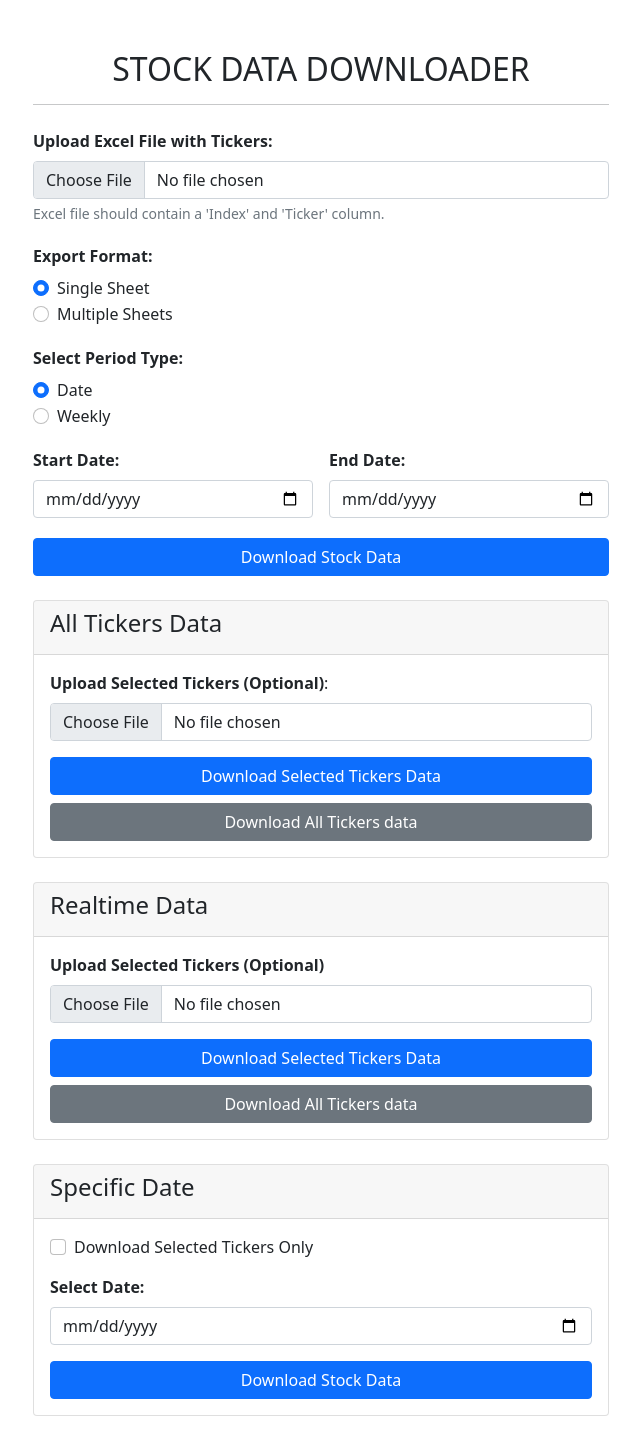
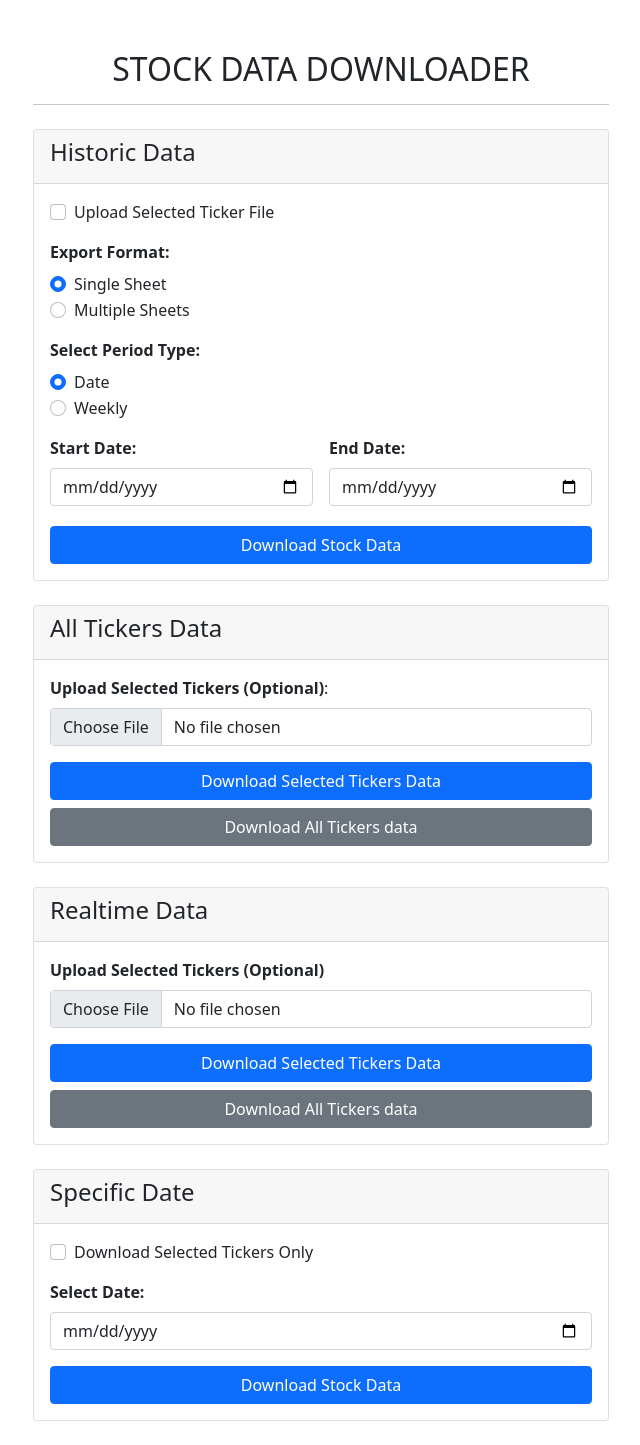
Before and after one commit to ashutoh-excel2011/stock_data_script, a Flask app: page / in a window 1280 px wide. Shown: the whole page, without its empty margins (319-959 px from the left). Before the commit the page ends 1416 px from the top, so only its background shows below. Run offline with Flask 3, Linux system fonts and the light colour scheme; some libraries are stand-ins or nearby versions.

Commit message:
Updated historic download

```diff
--- a/backend/app.py
+++ b/backend/app.py
@@ -3,7 +3,7 @@ import time
 import pandas as pd
 from io import BytesIO
 from google.cloud import storage
-from historic_data import get_stock_data
+from historic_data import generate_historic_data
 from datetime import datetime, timedelta
 from all_components import generate_all_data
 from realtime_data import generate_realtime_data
@@ -35,12 +35,15 @@ def upload_to_gcs(file_content, gcs_path):
     """Upload file content (BytesIO) to Google Cloud Storage."""
     try:
         bucket = storage_client.bucket(GCS_BUCKET_NAME)
+
+        filename = gcs_path.split('/')[-1]
+
         blob = bucket.blob(gcs_path)
 
         # Upload file content
         blob.upload_from_file(file_content, content_type="application/vnd.openxmlformats-officedocument.spreadsheetml.sheet")
 
-        print(f"File uploaded to GCS: gs://{GCS_BUCKET_NAME}/{gcs_path}")
+        print(f"File uploaded to GCS: gs://{GCS_BUCKET_NAME}/{gcs_path}/{filename}")
     except Exception as e:
         print(f"Error uploading file to GCS: {str(e)}")
 
@@ -219,26 +222,24 @@ def download_specific_date():
 @app.route('/download', methods=['POST'])
 def download():
     try:
-        # Get uploaded file
-        uploaded_file = request.files['file']
+        index_ticker_map = {}
         period_type = request.form['period_type']
         export_format = request.form['export_format']
 
-        # Validate file
-        if uploaded_file.filename == '':
-            flash('No file selected')
-            return redirect('/')
+        if 'file' in request.files:
+            uploaded_file = request.files['file']
 
-        if not uploaded_file.filename.endswith(('.xlsx', '.xls')):
-            flash('Invalid file format. Please upload an Excel file.')
-            return redirect('/')
+            if uploaded_file and uploaded_file.filename.endswith(('.xlsx', '.xls')):
+                df_tickers = pd.read_excel(uploaded_file)
+                if 'Ticker' not in df_tickers.columns or 'Index' not in df_tickers.columns:
+                    flash("Excel file must contain 'Ticker' and 'Index' columns")
+                    return redirect('/')
 
-        df_tickers = pd.read_excel(uploaded_file)
-        if 'Ticker' not in df_tickers.columns:
-            flash("Excel file must contain a 'Ticker' column")
-            return redirect('/')
-
-        tickers = df_tickers['Ticker'].unique().tolist()
+                for index, ticker in df_tickers.groupby('Index'):
+                    index_ticker_map[index] = ticker['Ticker'].unique().tolist()
+            elif uploaded_file.filename != '':
+                flash('Invalid file format. Please upload an Excel file.')
+                return redirect('/')
 
         # Handle date range or weeks input
         if period_type == 'date':
@@ -265,35 +266,22 @@ def download():
         # Create Excel file in memory
         output = BytesIO()
         with pd.ExcelWriter(output, engine='xlsxwriter') as writer:
-            if export_format == 'single':
-                sheet_type = 'singlesheet'
-                # Combine all data into a single sheet
-                all_data = []
-                for ticker in tickers:
-                    data = get_stock_data(ticker, start_date, end_date)
-                    if data is not None and not data.empty:
-                        data['Ticker'] = ticker  # Add ticker column
-                        all_data.append(data)
-                    else:
-                        flash(f"No data found for {ticker} in the given date range")
+            if index_ticker_map:
+                if export_format == 'single':
+                    sheet_type = 'singlesheet'
 
-                if all_data:
-                    combined_data = pd.concat(all_data, ignore_index=True)
-                    cols = ['Ticker', 'Date', 'Open', 'High', 'Low', 'Close', 'Adj Close']
-                    combined_data = combined_data[cols]
-                    combined_data.to_excel(writer, sheet_name='Historic Data', index=False)
+                    output = generate_historic_data(start_date, end_date, tickers=index_ticker_map)
+                else:
+                    # Multiple sheets - one per ticker
+                    sheet_type = 'multisheet'
+                    output = generate_historic_data(start_date, end_date, tickers=index_ticker_map, multisheet=True)
             else:
-                # Multiple sheets - one per ticker
-                sheet_type = 'multisheet'
-                for ticker in tickers:
-                    data = get_stock_data(ticker, start_date, end_date)
-                    if data is not None and not data.empty:
-                        cols = ['Ticker', 'Date', 'Open', 'High', 'Low', 'Close', 'Adj Close']
-                        if all(col in data.columns for col in cols):
-                            data = data[cols]
-                        data.to_excel(writer, sheet_name=ticker[:31], index=False)
-                    else:
-                        flash(f"No data found for {ticker} in the given date range")
+                if export_format == 'single':
+                    sheet_type = 'singlesheet'
+                    output = generate_historic_data(start_date, end_date)
+                else:
+                    sheet_type = 'multisheet'
+                    output = generate_historic_data(start_date, end_date, tickers=None, multisheet=True)
 
         output.seek(0)
         filename = f'Market data-historic-{sheet_type}-manual-{time.strftime("%d%m%y")}-range {start_date.replace("-", "")}-{end_date.replace("-", "")}.xlsx'
@@ -311,6 +299,9 @@ def download():
         flash(f"File successfully saved.")
         return redirect('/')
 
+    except ValueError as ve:
+        flash('Invalid input format. Please check your inputs.')
+        return redirect('/')
     except Exception as e:
         flash(f'Error processing request: {str(e)}')
         return redirect('/')
--- a/backend/templates/index.html
+++ b/backend/templates/index.html
@@ -50,16 +50,24 @@
                 {% endfor %}
             {% endif %}
         {% endwith %}
-
+        <div class="card mb-4 mt-4">
+            <div class="card-header"><h4>Historic Data</h4></div>
+            <div class="card-body">
                 <form method="POST" action="/download" enctype="multipart/form-data">
-            <div class="form-group">
+                    <div class="form-check mb-3">
+                        <input class="form-check-input" type="checkbox" id="use_uploaded_file" name="use_uploaded_file">
+                        <label class="form-check-label" for="use_uploaded_file">
+                            Upload Selected Ticker File
+                        </label>
+                    </div>
+                    <div class="form-group mb-3" id="file_upload">
                         <label for="file" class="form-label"><strong>Upload Excel File with Tickers:</strong></label>
-                <input class="form-control" type="file" id="file" name="file" accept=".xlsx,.xls" required>
+                        <input class="form-control" type="file" id="file" name="file" accept=".xlsx,.xls">
                         <div class="form-text">
                             Excel file should contain a 'Index' and 'Ticker' column.
                         </div>
                     </div>
-            <div class="period-type-group">
+                    <div class="period-type-group mb-3">
                         <label class="form-label"><strong>Export Format:</strong></label>
                         <div class="form-check">
                             <input class="form-check-input" type="radio" name="export_format" id="single_sheet" value="single" checked>
@@ -70,7 +78,7 @@
                             <label class="form-check-label" for="multiple_sheets">Multiple Sheets</label>
                         </div>
                     </div>
-            <div class="period-type-group">
+                    <div class="period-type-group mb-3">
                         <label class="form-label"><strong>Select Period Type:</strong></label>
                         <div class="form-check">
                             <input class="form-check-input" type="radio" name="period_type" id="period_date" value="date" checked>
@@ -81,22 +89,19 @@
                             <label class="form-check-label" for="period_weeks">Weekly</label>
                         </div>
                     </div>
-
-            <div class="period-input date active">
+                    <div class="period-input date active mb-3">
                         <div class="form-group row g-3 align-items-center">
                             <div class="col-md-6">
                                 <label for="start_date" class="form-label"><strong>Start Date:</strong></label>
                                 <input type="date" class="form-control" id="start_date" name="start_date">
                             </div>
-
                             <div class="col-md-6">
                                 <label for="end_date" class="form-label"><strong>End Date:</strong></label>
                                 <input type="date" class="form-control" id="end_date" name="end_date">
                             </div>
                         </div>
                     </div>
-
-            <div class="period-input weeks">
+                    <div class="period-input weeks mb-3">
                         <div class="form-group">
                             <label for="weeks" class="form-label"><strong>Number of Weeks:</strong></label>
                             <input type="number" class="form-control" id="weeks" name="weeks" min="1">
@@ -106,6 +111,8 @@
                         <button type="submit" class="btn btn-primary">Download Stock Data</button>
                     </div>
                 </form>
+            </div>
+        </div>
         <div class="card mb-4 mt-4">
             <div class="card-header"><h4>All Tickers Data</h4></div>
             <div class="card-body">
@@ -182,6 +189,20 @@
         document.getElementById('file_upload_group').style.display =
             document.getElementById('use_selected_tickers').checked ? 'block' : 'none';
     </script>
+    <script>
+        document.addEventListener("DOMContentLoaded", function () {
+            const checkbox = document.getElementById("use_uploaded_file");
+            const fileUploadGroup = document.getElementById("file_upload");
+
+            // Initial visibility
+            fileUploadGroup.style.display = checkbox.checked ? "block" : "none";
+
+            // Toggle visibility on change
+            checkbox.addEventListener("change", function () {
+                fileUploadGroup.style.display = this.checked ? "block" : "none";
+            });
+        });
+    </script>
 
 </body>
 </html>
```
Also changed, not shown: backend/historic_data.py (+49 -2 lines). Lines whose indentation alone changed are shown as unchanged.
